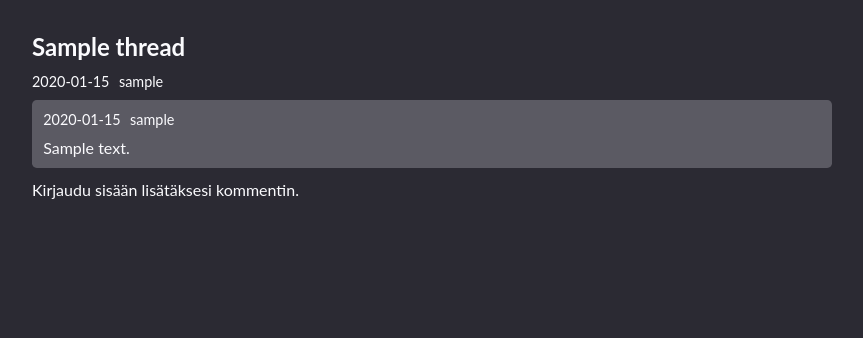
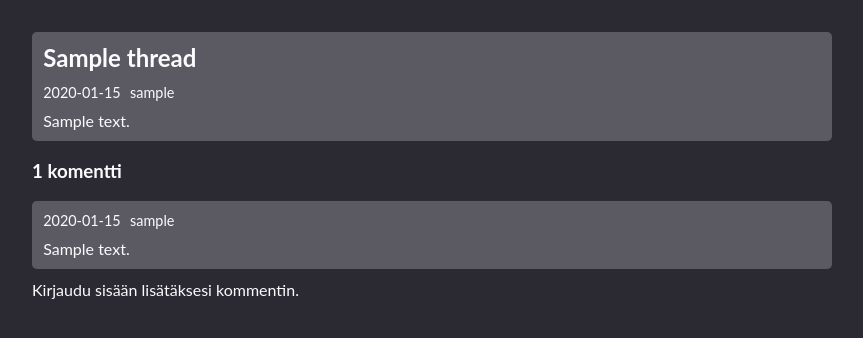
Before and after one commit to Seba686/keskustelusovellus, a Flask app: template templates/thread.html in a window 1280 px wide. Shown: the part 187-525 px from the top of the page, without its empty margins (208-1071 px from the left). Run offline with Flask 3, Linux system fonts and the light colour scheme; the template is opened without the code that fills it: most values are stand-ins (such as "Sample title", 1, 10 or a date in 2020).

Commit message:
Fix issue where thread content was not visible

```diff
--- a/routes.py
+++ b/routes.py
@@ -62,4 +62,6 @@ def thread(id):
         errors = posts.new_comment(thread_id, user_id, comment_content)
     thread = posts.get_thread(id)
     comments = posts.get_comments(id)
-    return render_template("thread.html", thread=thread, comments=comments, errors=errors, comment_content=comment_content)
+    comment_count = posts.get_comment_count(id)
+    return render_template("thread.html", thread=thread, comments=comments, \
+                           errors=errors, comment_content=comment_content, comment_count=comment_count)
--- a/templates/thread.html
+++ b/templates/thread.html
@@ -1,6 +1,7 @@
 {% extends "layout.html" %}
 {% block title %}Kommentit{% endblock %}
 {% block content %}
+<div class="post">
     <div class="post-title">
     <h2>{{thread.title}}</h2>
     </div>
@@ -8,6 +9,13 @@
         <div class="time">{{thread.created.strftime("%Y-%m-%d")}}</div>
         <div class="user">{{thread.username}}</div>
     </div>
+    <div class="post-content">{{thread.content}}</div>
+</div>
+{% if comment_count == 1 %}
+<h3>1 komentti</h3>
+{% else %}
+<h3>{{comment_count}} komenttia</h3>
+{% endif %}
 {% for comment in comments %}
 <div class="post">
     <div class="post-meta">
```
Also changed, not shown: posts.py (+7 -1 lines). Lines whose indentation alone changed are shown as unchanged.
